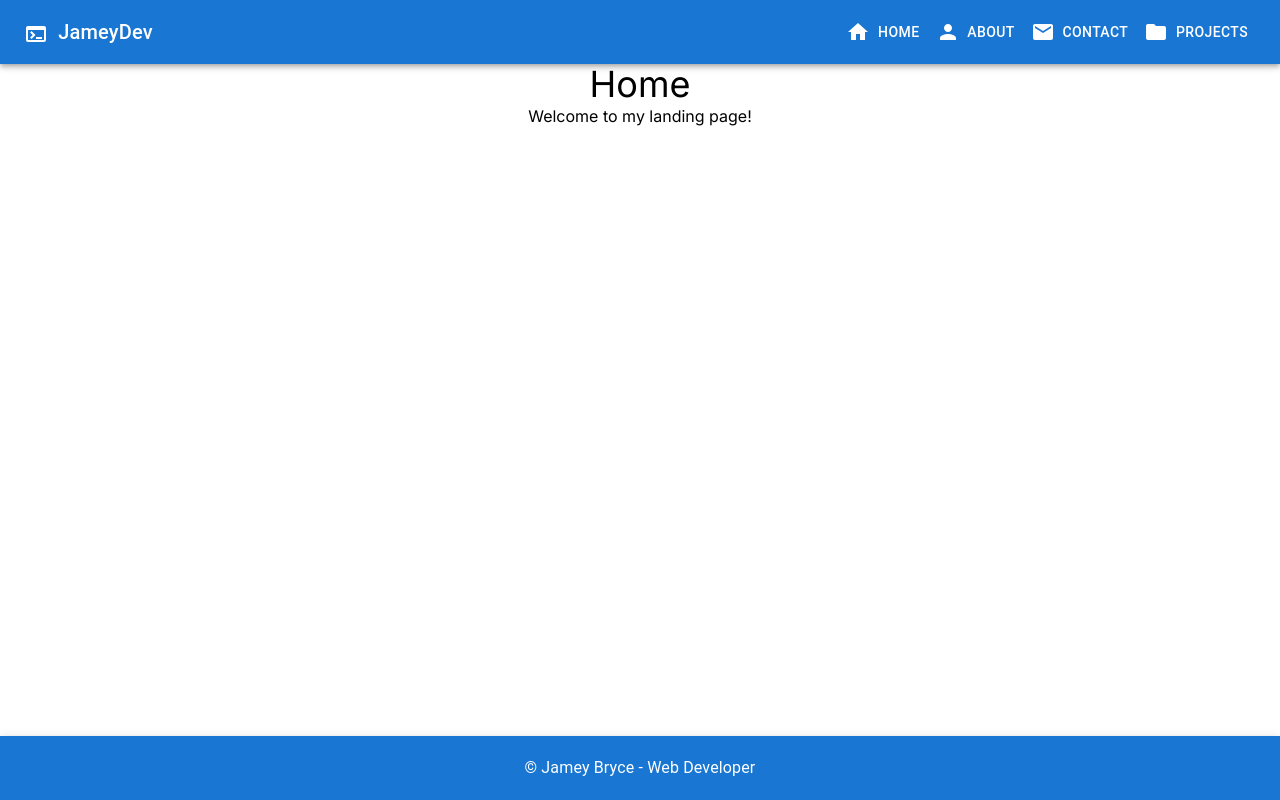
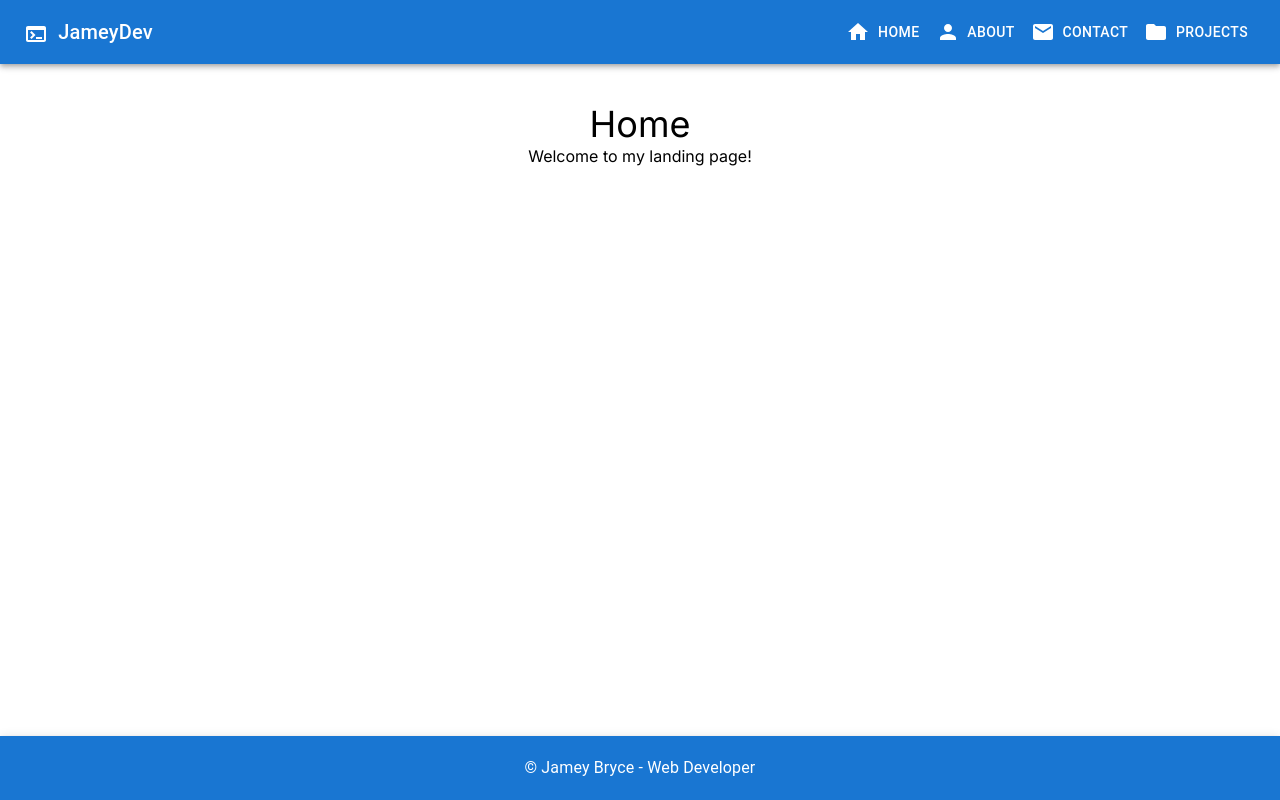
Before and after one commit to c0d3d3m0n/my-landing-page, a Next.js app: page / in a window 1280 px wide. Built offline with nearby package versions, Linux system fonts and the light colour scheme.

Commit message:
minor css change

```diff
--- a/components/MainContainer.tsx
+++ b/components/MainContainer.tsx
@@ -3,9 +3,9 @@ import Footer from '@/components/Footer';
 
 export default function MainContainer({ children }) {
   return (
-    <div className='flex flex-col min-h-screen'>
+    <div className='flex flex-col justify-center items-center min-h-screen'>
       <Header />
-      <main className='flex-grow'>{children}</main>
+      <main className='flex-grow mt-10'>{children}</main>
       <Footer />
     </div>
   );
```
